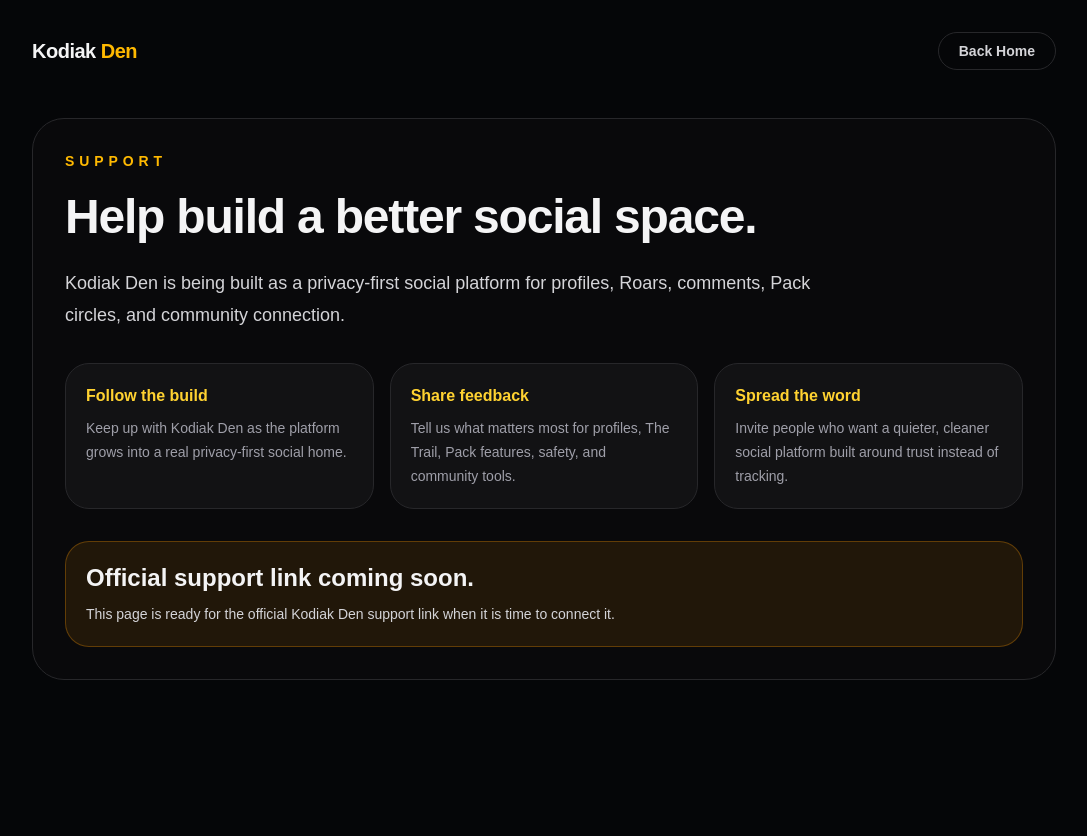
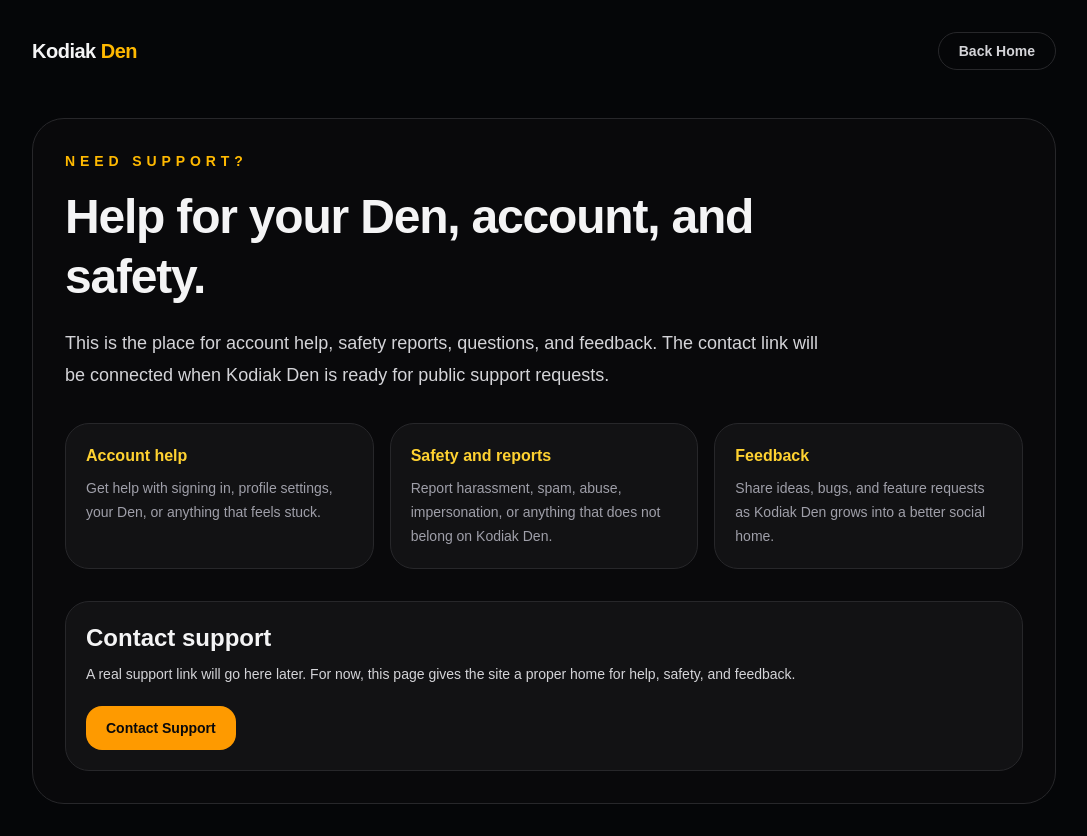
Before and after one commit to PapaKodiak92/kodiak-den, a Next.js app: page /support in a window 1280 px wide. Shown: the whole page, without its empty margins (96-1183 px from the left). Before the commit the page ends 800 px from the top, so only its background shows below. Built offline with nearby package versions, Linux system fonts and the light colour scheme.

Commit message:
Make support page feel like help center

```diff
--- a/app/support/page.tsx
+++ b/app/support/page.tsx
@@ -2,16 +2,16 @@ import Link from "next/link";
 
 const supportOptions = [
   {
-    title: "Follow the build",
-    description: "Keep up with Kodiak Den as the platform grows into a real privacy-first social home.",
+    title: "Account help",
+    description: "Get help with signing in, profile settings, your Den, or anything that feels stuck.",
   },
   {
-    title: "Share feedback",
-    description: "Tell us what matters most for profiles, The Trail, Pack features, safety, and community tools.",
+    title: "Safety and reports",
+    description: "Report harassment, spam, abuse, impersonation, or anything that does not belong on Kodiak Den.",
   },
   {
-    title: "Spread the word",
-    description: "Invite people who want a quieter, cleaner social platform built around trust instead of tracking.",
+    title: "Feedback",
+    description: "Share ideas, bugs, and feature requests as Kodiak Den grows into a better social home.",
   },
 ];
 
@@ -33,14 +33,15 @@ export default function SupportPage() {
 
         <section className="mt-12 rounded-[2rem] border border-zinc-800 bg-zinc-950 p-6 sm:p-8">
           <p className="text-sm font-black uppercase tracking-[0.35em] text-amber-400">
-            Support
+            Need Support?
           </p>
           <h1 className="mt-4 max-w-3xl text-5xl font-black leading-tight tracking-tight">
-            Help build a better social space.
+            Help for your Den, account, and safety.
           </h1>
           <p className="mt-5 max-w-3xl text-lg leading-8 text-zinc-300">
-            Kodiak Den is being built as a privacy-first social platform for
-            profiles, Roars, comments, Pack circles, and community connection.
+            This is the place for account help, safety reports, questions, and
+            feedback. The contact link will be connected when Kodiak Den is ready
+            for public support requests.
           </p>
 
           <div className="mt-8 grid gap-4 md:grid-cols-3">
@@ -57,12 +58,15 @@ export default function SupportPage() {
             ))}
           </div>
 
-          <div className="mt-8 rounded-3xl border border-amber-500/30 bg-amber-500/10 p-5">
-            <h2 className="text-2xl font-black">Official support link coming soon.</h2>
+          <div className="mt-8 rounded-3xl border border-zinc-800 bg-zinc-900/60 p-5">
+            <h2 className="text-2xl font-black">Contact support</h2>
             <p className="mt-2 text-sm leading-6 text-zinc-300">
-              This page is ready for the official Kodiak Den support link when
-              it is time to connect it.
+              A real support link will go here later. For now, this page gives
+              the site a proper home for help, safety, and feedback.
             </p>
+            <button className="mt-5 rounded-2xl bg-amber-500 px-5 py-3 text-sm font-black text-zinc-950 transition hover:bg-amber-400">
+              Contact Support
+            </button>
           </div>
         </section>
       </section>
```
